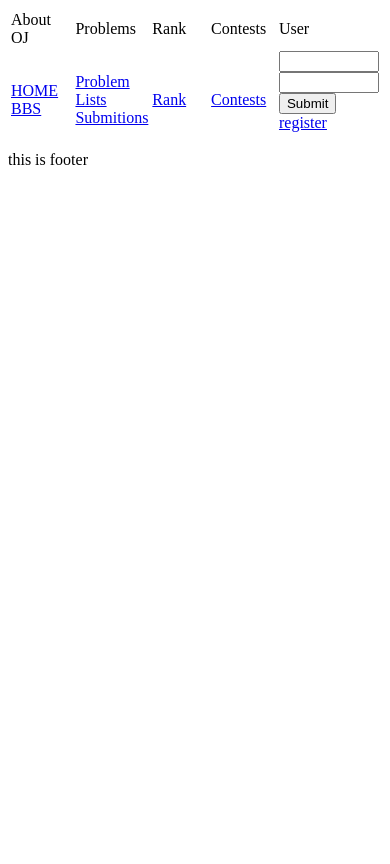
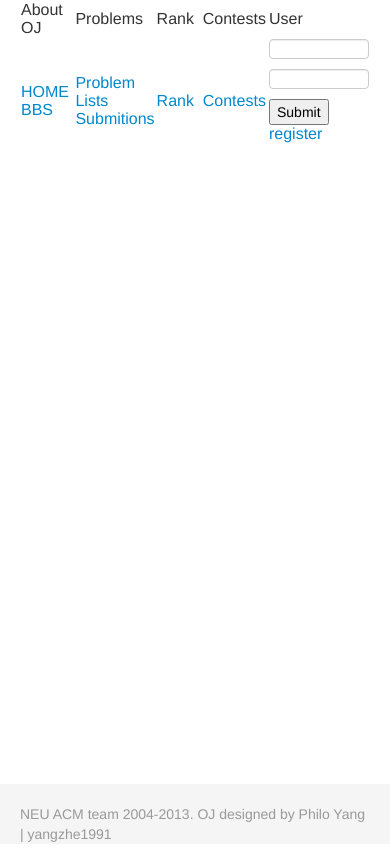
Before and after one commit to yangzhe1991/neuoj, a Django app: template template/ojbase.html in a window 390 px wide. Before the commit the page ends 165 px from the top, so only its background shows below. Run offline with Django 3.2, Linux system fonts and the light colour scheme; the template is opened without the code that fills it, so the values that code supplies are empty; some libraries are stand-ins or nearby versions.

Commit message:
bootstrap footer

```diff
--- a/template/conbase.html
+++ b/template/conbase.html
@@ -2,6 +2,10 @@
 	<head>
 		<meta http-equiv="content-type" content="text/html; charset=utf-8">
 		<title>{% block title %}{% endblock %}</title>
+        <link href="/static/bootstrap/css/bootstrap.min.css" rel="stylesheet" media="screen">
+     <link href="/static/footer.css" rel="stylesheet">
+    <link href="/static/bootstrap/css/bootstrap-responsive.min.css" rel="stylesheet">
+        <script src="/static/bootstrap/js/bootstrap.min.js"></script>
 		<script src="/static/jquery.js" type="text/javascript"></script>
 	</head>
 	<body>
--- a/template/ojbase.html
+++ b/template/ojbase.html
@@ -2,11 +2,17 @@
 	<head>
 		<meta http-equiv="content-type" content="text/html; charset=utf-8">
 		<title>{% block title %}{% endblock %}</title>
-		<script src="/static/jquery.js" type="text/javascript"></script>
+        <link href="/static/bootstrap/css/bootstrap.min.css" rel="stylesheet" media="screen">
+<link href="/static/footer.css" rel="stylesheet">
+    <link href="/static/bootstrap/css/bootstrap-responsive.min.css" rel="stylesheet">
+        <script src="/static/bootstrap/js/bootstrap.min.js"></script>
+        <script src="/static/jquery.js" type="text/javascript"></script>
+
 		{% block script %}
 		{% endblock %}
 	</head>
 	<body>
+     <div id="wrap">
 		<table align=center width=100%>
 			<tr>
 				<td width=20% >About OJ</td>
@@ -51,7 +57,12 @@
 		</table>
 		{% block middle %}
 		{% endblock %}
-		this is footer<br>
+      </div>
+		<div id="footer">
+      <div class="container">
+        <p class="muted credit">NEU ACM team 2004-2013. OJ designed by Philo Yang | yangzhe1991</p>
+      </div>
+    </div>
 
 	</body>
 
--- /dev/null
+++ b/template/static/footer.css
@@ -0,0 +1,46 @@
+html,
+body {
+    height: 100%;
+    /* The html and body elements cannot have any padding or margin. */
+}
+
+/* Wrapper for page content to push down footer */
+#wrap {
+    min-height: 100%;
+    height: auto !important;
+    height: 100%;
+    /* Negative indent footer by it's height */
+    margin: 0 auto -60px;
+}
+
+/* Set the fixed height of the footer here */
+#push,
+#footer {
+    height: 60px;
+}
+
+#footer {
+    background-color: #f5f5f5;
+}
+
+/* Lastly, apply responsive CSS fixes as necessary */
+@media (max-width: 767px) {
+    #footer {
+        margin-left: -20px;
+        margin-right: -20px;
+        padding-left: 20px;
+        padding-right: 20px;
+    }
+}
+
+/* Custom page CSS
+-------------------------------------------------- */
+/* Not required for template or sticky footer method. */
+.container {
+    width: auto;
+    max-width: 680px;
+}
+
+.container .credit {
+    margin: 20px 0;
+}
```
Also changed, not shown: judger/runner.py (+48 -44 lines), template/adminbase.html (+13 -5 lines), template/static/bootstrap/img/glyphicons-halflings-white.png (added), template/static/bootstrap/img/glyphicons-halflings.png (added).
